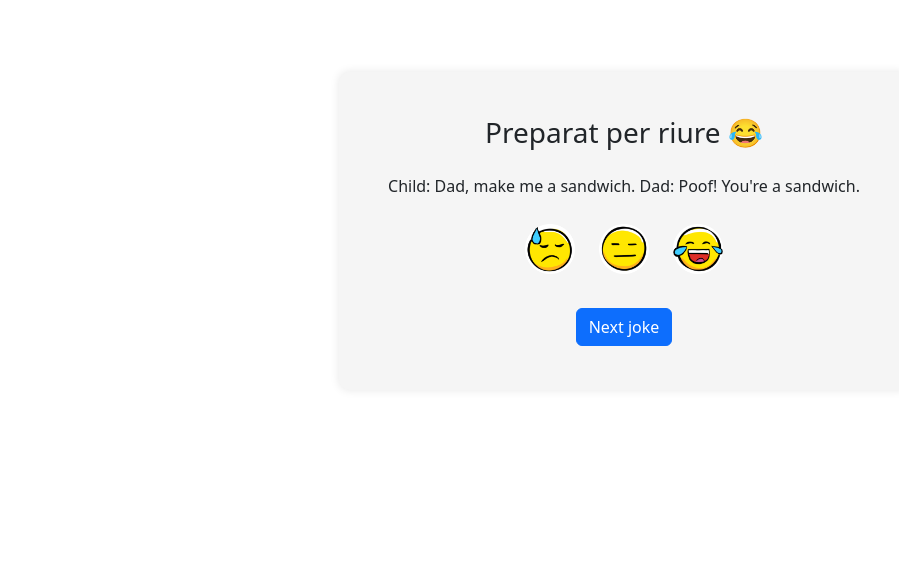
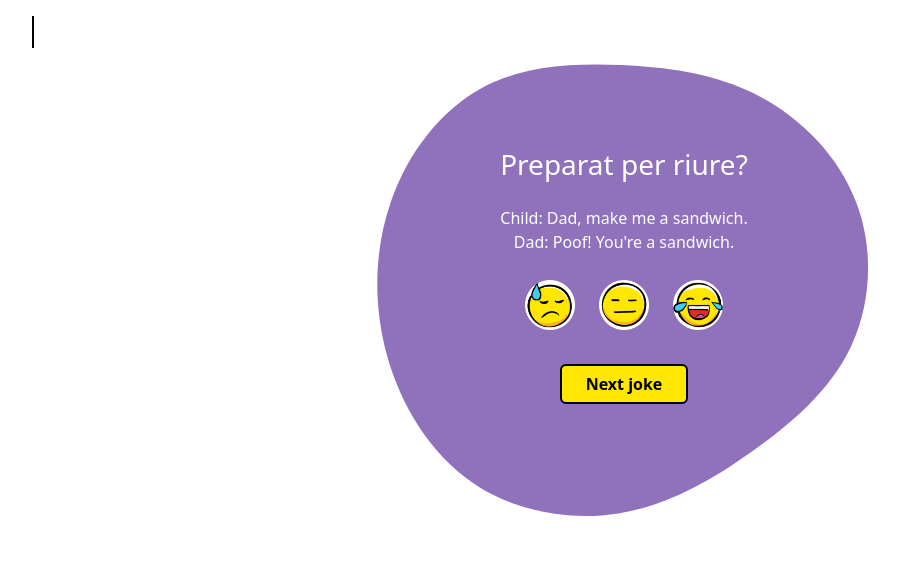
Before and after one commit to ivanetierra/Lliurament-4, a website: page index.html in a window 1280 px wide. Shown: the whole page, without its empty margins (16-915 px from the left). Drawn offline with nearby package versions, Linux system fonts and the light colour scheme; no server answers.

Commit message:
blob styling

```diff
--- a/app.js
+++ b/app.js
@@ -22,7 +22,14 @@ const emojiBtn3 = document.getElementById('emojiBtn3');
 jokeBtn === null || jokeBtn === void 0 ? void 0 : jokeBtn.addEventListener('click', (e) => {
     e.preventDefault();
     generateJoke();
+    changeBlob();
 });
+let currentBlob = 1;
+function changeBlob() {
+    currentBlob = currentBlob % 8 + 1;
+    const blobElement = document.getElementById('blob');
+    blobElement === null || blobElement === void 0 ? void 0 : blobElement.setAttribute('src', 'svgs/blob' + currentBlob + '.svg');
+}
 function generateJoke() {
     removeAllEmojiSelected();
     let url;
--- a/index.html
+++ b/index.html
@@ -14,11 +14,12 @@
             <img id="weatherIcon" src="" alt="">
 
         </div>
-        <div class="container">
-            <div class="row justify-content-center">
-                <div class="joke-card col-10 col-md-6">
-                    <div class="text-center mt-4">
-                        <h3 class="mb-4">Preparat per riure &#128514;</h3>
+        <div class="container mt-5">
+            <div class="row d-flex justify-content-center">
+                <div class="blob-container d-flex position-relative col-10 col-md-8 col-lg-6">
+                    <img class="d-flex position-absolute" id="blob" src="svgs/blob1.svg" alt="blob">
+                    <div class="col-6 text-center mt-4 z-1">
+                        <h3 class="mb-4">Preparat per riure?</h3>
                         <p id="joke">Child: Dad, make me a sandwich. Dad: Poof! You're a sandwich.</p>
                         <div class="img-container img-fluid">
                             <img class="emoji" id="emojiBtn1" src="images/sad.png" alt="">
@@ -26,10 +27,9 @@
                             <img class="emoji" id="emojiBtn3" src="images/smile.png" alt="">
 
                         </div>
-                        <button class="my-4 btn btn-primary" id="jokeBtn">Next joke</button>
+                        <button class="my-4 px-4 btn btn-primary" id="jokeBtn">Next joke</button>
                     </div>
                 </div>
-
             </div>
 
         </div>
--- a/styles.css
+++ b/styles.css
@@ -3,16 +3,19 @@
     padding: 0;
 }
 
-.joke-card{
-    width: 100%;
-    height: 100%;
+.btn{
+    background-color: #ffe701 !important;
+    color: black !important;
+    font-weight: bold !important;
+    border:2px solid black !important;
+}
+
+.blob-container{
+    color: white;
     display: flex;
     justify-content: center;
     align-items: center;
     flex-direction: column;
-    background-color: #f5f5f5;
-    border-radius: 10px;
-    box-shadow: 0 0 10px rgba(0, 0, 0, 0.1);
     padding: 20px;
     margin: 20px;
 }
@@ -28,3 +31,8 @@
     border: 2px solid black;
     border-radius: 50%;
   }
+
+#temperature {
+    border-right: 2px solid black;
+    margin-right: 10px;
+}
```
Also changed, not shown: app.ts (+11 -0 lines), svgs/blob1.svg (added), svgs/blob2.svg (added), svgs/blob3.svg (added), svgs/blob4.svg (added), svgs/blob5.svg (added), svgs/blob6.svg (added), svgs/blob7.svg (added), svgs/blob8.svg (added).
